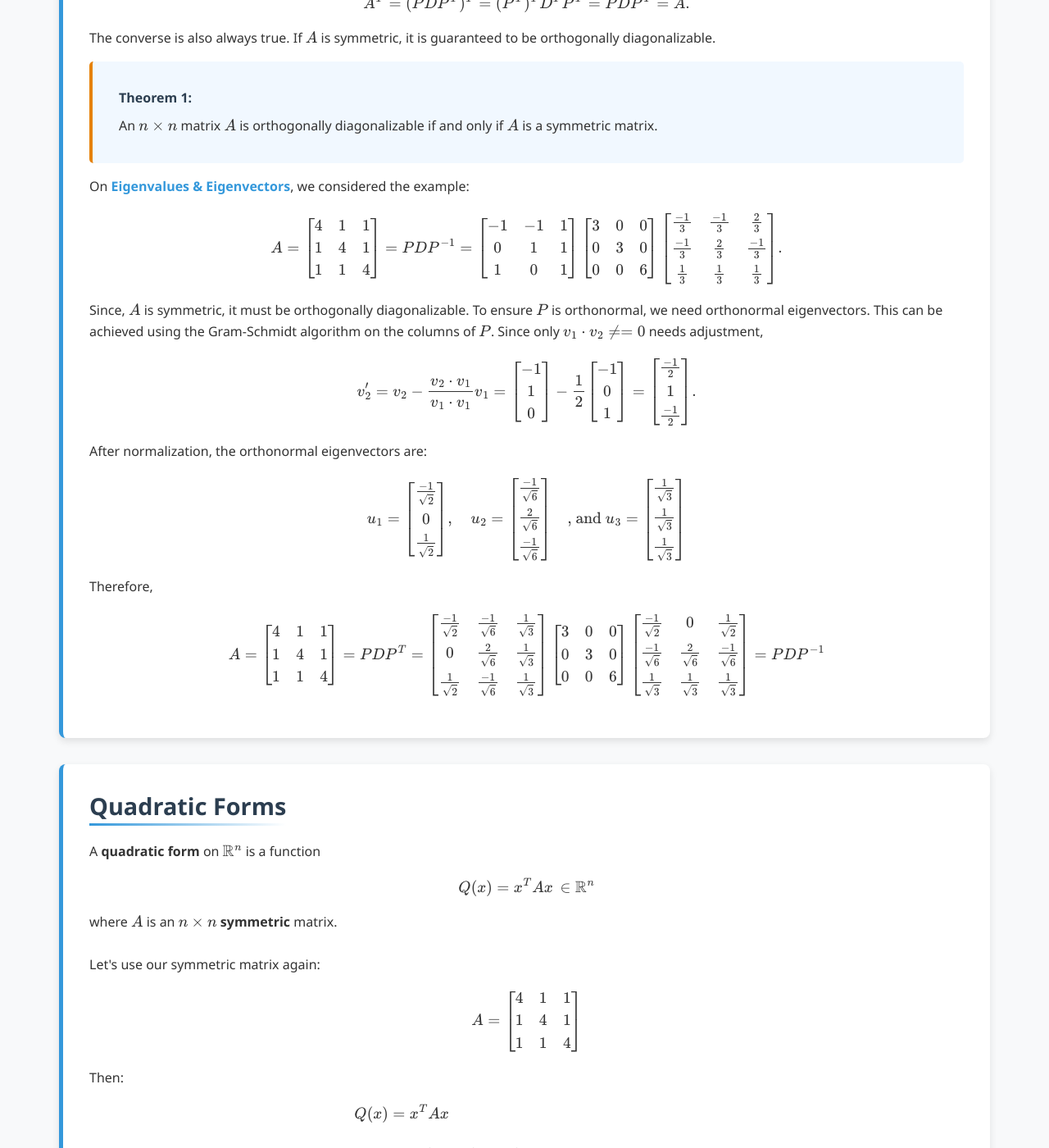
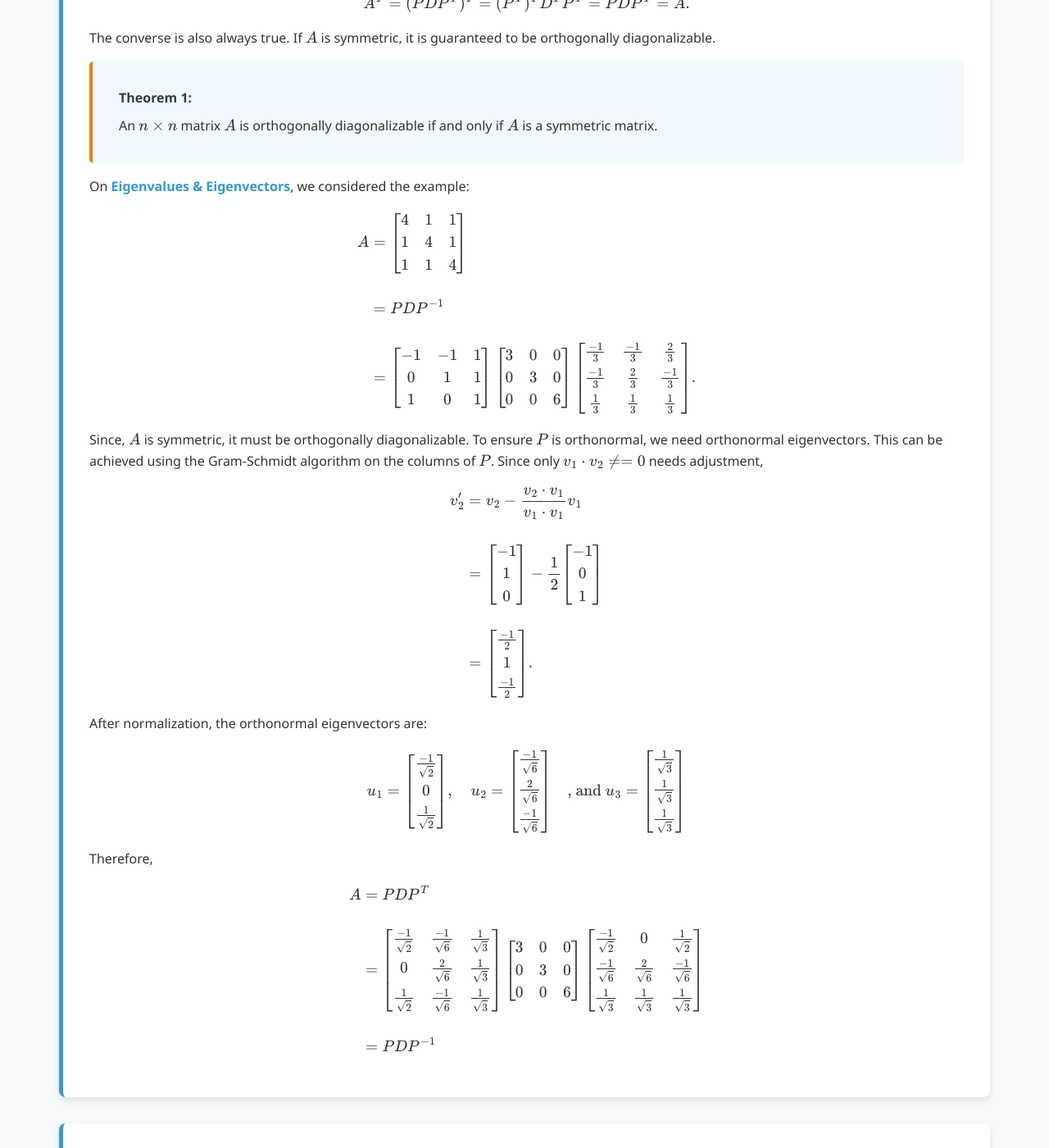
Before and after one commit to Yusukey01/yusukey01.github.io, a Jekyll site: the page built from Mathematics/Linear_algebra/symmetry.html, in a window 1280 px wide and 1400 px high, scrolled down 1124 px. Shown: the whole window at 82% size. Built offline with Jekyll 4.4.1, drawn with Linux system fonts in a browser that asks for light colours; some of the changed text lies outside the part shown.

Commit message:
organizing stext

```diff
--- a/Mathematics/Linear_algebra/symmetry.html
+++ b/Mathematics/Linear_algebra/symmetry.html
@@ -48,21 +48,25 @@ description: Learn about symmetric matrices, quadratic forms, and Singular Value
             </div>
             On <a href="eigenvectors.html"><strong>Eigenvalues & Eigenvectors</strong></a>, we considered the example:
             \[
-            A = \begin{bmatrix} 4 & 1 & 1\\ 1 & 4 & 1 \\ 1 & 1 & 4 \\ \end{bmatrix}
-             = PDP^{-1}
-             = \begin{bmatrix} -1 & -1 & 1 \\ 0 & 1 & 1 \\ 1 & 0 & 1 \\ \end{bmatrix}
+            \begin{align*}
+            A &= \begin{bmatrix} 4 & 1 & 1\\ 1 & 4 & 1 \\ 1 & 1 & 4 \\ \end{bmatrix} \\\\
+              &= PDP^{-1} \\\\
+              &= \begin{bmatrix} -1 & -1 & 1 \\ 0 & 1 & 1 \\ 1 & 0 & 1 \\ \end{bmatrix}
                \begin{bmatrix} 3 & 0 & 0 \\ 0 & 3 & 0 \\ 0 & 0 & 6 \\ \end{bmatrix}
                \begin{bmatrix} \frac{-1}{3} & \frac{-1}{3} & \frac{2}{3} \\
                                \frac{-1}{3} & \frac{2}{3} & \frac{-1}{3} \\
                                \frac{1}{3} & \frac{1}{3} & \frac{1}{3} \end{bmatrix}.
+            \end{align*}
             \]
             Since, \(A\) is symmetric, it must be orthogonally diagonalizable. To ensure \(P\) is orthonormal, we need
             orthonormal eigenvectors. This can be achieved using the Gram-Schmidt algorithm on the columns of \(P\).
             Since only \(v_1 \cdot v_2 \neq = 0\) needs adjustment,
             \[
-            v'_2 = v_2 - \frac{v_2 \cdot v_1}{v_1 \cdot v_1}v_1
-                   = \begin{bmatrix} -1\\ 1\\ 0\\ \end{bmatrix} - \frac{1}{2}\begin{bmatrix} -1\\ 0\\ 1\\ \end{bmatrix}
-                   = \begin{bmatrix} \frac{-1}{2}\\ 1 \\ \frac{-1}{2}  \end{bmatrix}.
+            \begin{align*}
+            v'_2   &= v_2 - \frac{v_2 \cdot v_1}{v_1 \cdot v_1}v_1 \\\\
+                   &= \begin{bmatrix} -1\\ 1\\ 0\\ \end{bmatrix} - \frac{1}{2}\begin{bmatrix} -1\\ 0\\ 1\\ \end{bmatrix} \\\\
+                   &= \begin{bmatrix} \frac{-1}{2}\\ 1 \\ \frac{-1}{2}  \end{bmatrix}.
+            \end{align*}
             \]
             After normalization, the orthonormal eigenvectors are:
             \[
@@ -73,16 +77,18 @@ description: Learn about symmetric matrices, quadratic forms, and Singular Value
             u_3 = \begin{bmatrix} \frac{1}{\sqrt{3}} \\  \frac{1}{\sqrt{3}} \\ \frac{1}{\sqrt{3}} \\ \end{bmatrix}
             \]
             Therefore,
-            \[A = \begin{bmatrix} 4 & 1 & 1\\ 1 & 4 & 1 \\ 1 & 1 & 4 \\ \end{bmatrix}
-             = PDP^T
-             =   \begin{bmatrix} \frac{-1}{\sqrt{2}} & \frac{-1}{\sqrt{6}} & \frac{1}{\sqrt{3}} \\
+            \[
+            \begin{align*}
+            A &= PDP^T \\\\
+              &= \begin{bmatrix} \frac{-1}{\sqrt{2}} & \frac{-1}{\sqrt{6}} & \frac{1}{\sqrt{3}} \\
                                  0                   & \frac{2}{\sqrt{6}}  & \frac{1}{\sqrt{3}}\\
                                  \frac{1}{\sqrt{2}}  & \frac{-1}{\sqrt{6}} & \frac{1}{\sqrt{3}} \end{bmatrix}
-               \begin{bmatrix} 3 & 0 & 0 \\ 0 & 3 & 0 \\ 0 & 0 & 6 \\ \end{bmatrix}
-               \begin{bmatrix} \frac{-1}{\sqrt{2}}   & 0                   & \frac{1}{\sqrt{2}} \\
-                               \frac{-1}{\sqrt{6}}   & \frac{2}{\sqrt{6}}  & \frac{-1}{\sqrt{6}}  \\
-                               \frac{1}{\sqrt{3}}    & \frac{1}{\sqrt{3}}  & \frac{1}{\sqrt{3}} \end{bmatrix}
-            = PDP^{-1}
+                \begin{bmatrix} 3 & 0 & 0 \\ 0 & 3 & 0 \\ 0 & 0 & 6 \\ \end{bmatrix}
+                \begin{bmatrix} \frac{-1}{\sqrt{2}}   & 0                   & \frac{1}{\sqrt{2}} \\
+                                \frac{-1}{\sqrt{6}}   & \frac{2}{\sqrt{6}}  & \frac{-1}{\sqrt{6}}  \\
+                                \frac{1}{\sqrt{3}}    & \frac{1}{\sqrt{3}}  & \frac{1}{\sqrt{3}} \end{bmatrix} \\\\
+               &= PDP^{-1}
+            \end{align*}
             \]
             </p>
             </section>
@@ -114,12 +120,19 @@ description: Learn about symmetric matrices, quadratic forms, and Singular Value
             new variable in \(\mathbb{R}^n\). Since \(A\) is symmetric, by Theorem 1, \(A\) is
             orthogonally diagonalizable. Thus
             \[
-            x^TAx = (Py)^TA(Py) = y^TP^TAPy = y^T(P^TAP)y = y^T(P^TPDP^TP)y = y^TDy
+            \begin{align*}
+            x^TAx &= (Py)^TA(Py) \\\\
+                  &= y^TP^TAPy  \\\\
+                  &= y^T(P^TAP)y \\\\
+                  &= y^T(P^TPDP^TP)y \\\\
+                  &= y^TDy
+            \end{align*}
             \]
             where \(y = P^{-1}x = P^Tx\).
             <br>
             Since \(P^T A P = D\), where \(D\) is a diagonal matrix, we get:
-            \[\begin{align*}
+            \[
+            \begin{align*}
             x^T A x &= y^T D y \\\\
                     &= \lambda_1 y_1^2 + \lambda_2 y_2^2 + \cdots + \lambda_n y_n^2
             \end{align*}
@@ -181,7 +194,11 @@ description: Learn about symmetric matrices, quadratic forms, and Singular Value
             <br>
             For \(1 \leq i \leq n\), the following holds:
             \[
-            \| Av_i \|^2 = (Av_i)^TAv_i = v_i^T(A^TAv_i) = v_i^T(\lambda_iv_i) = \lambda_i \geq 0  \tag{1}
+            \begin{align*}
+            \| Av_i \|^2 &= (Av_i)^TAv_i = v_i^T(A^TAv_i)  \\\\
+                         &= v_i^T(\lambda_iv_i)  \\\\
+                         &= \lambda_i \geq 0
+            \end{align*}
             \]
             We assume the eigenvalues are arranged in descending order:
             \[
```
Also changed, not shown: other parts of Mathematics/Linear_algebra/symmetry.html (+7 -3 lines).
